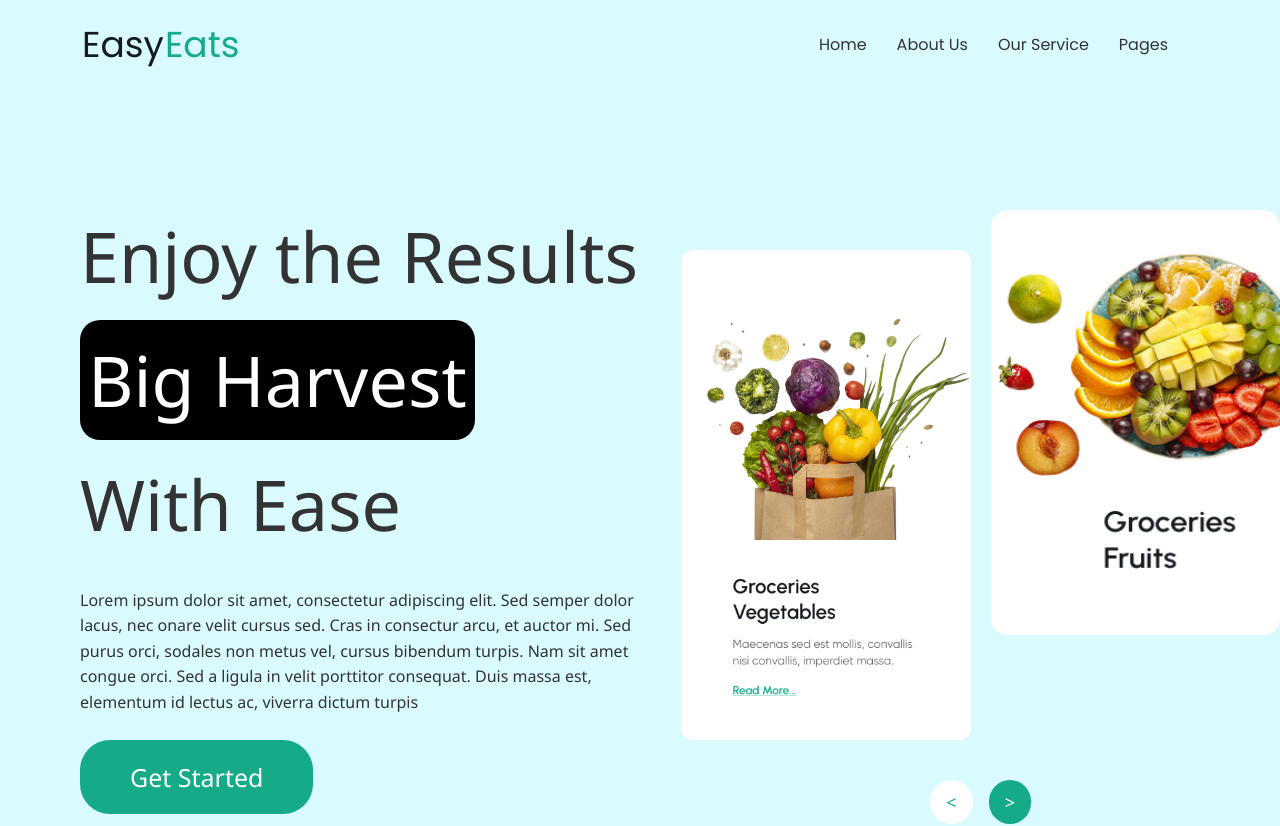
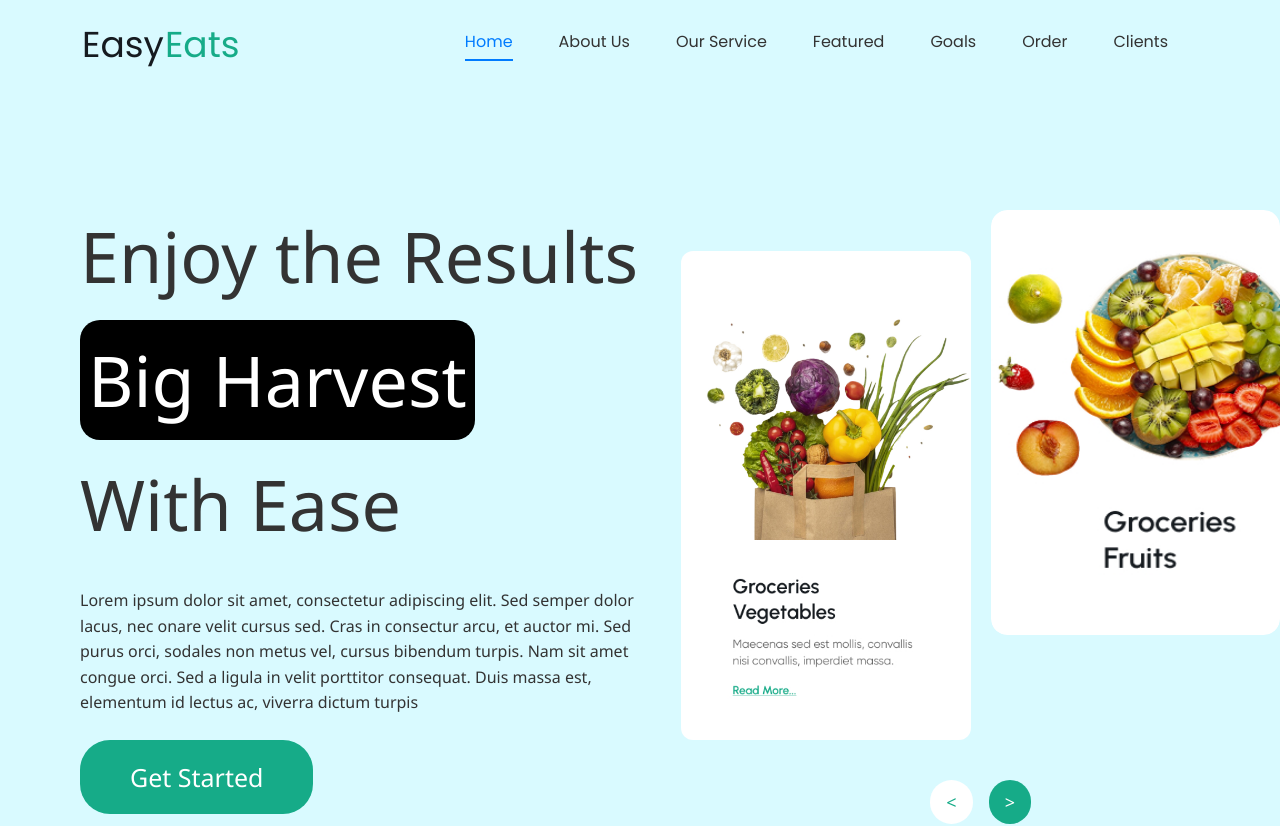
Before and after one commit to oladimejitaiwoodusote/grocery-landing-page, a React (Vite) app: page / in a window 1280 px wide. Shown: the top 826 px of the page. Built offline with nearby package versions, Linux system fonts and the light colour scheme.

Commit message:
Responsiveness fix v0

```diff
--- a/src/App.css
+++ b/src/App.css
@@ -2,6 +2,10 @@
   margin: 0;
   padding: 0;
   box-sizing: border-box;
+}
+
+.App_Container {
+  padding-top: 90px; /* Adjusted from 80px */
 }
 
 body {
--- a/src/components/AboutUs.tsx
+++ b/src/components/AboutUs.tsx
@@ -8,7 +8,7 @@ import frame2 from '../assets/Frame2.jpg'
 
 function AboutUs() {
   return (
-    <div className='AboutUs'>
+    <div className='AboutUs' id ="about">
         <div className='AboutUs_Left'>
             <div className='AboutUs_Left_Top'>
                 <span>Finest</span>
--- a/src/components/Clients.tsx
+++ b/src/components/Clients.tsx
@@ -6,7 +6,7 @@ import Client3 from '../assets/Client3.jpg'
 
 function Clients() {
   return (
-    <div className='Clients'>
+    <div className='Clients' id='clients'>
         <div className='Clients_Left'>
             <img src={Client1} alt="Client1"/>
             <img src={Client2} alt="Client2"/>
--- a/src/components/Featured.tsx
+++ b/src/components/Featured.tsx
@@ -8,7 +8,7 @@ import Featured4 from '../assets/Featured4.jpg'
 
 function Featured() {
   return (
-    <div className='Featured'>
+    <div className='Featured' id="featured">
         <div className='Featured_Left'>
             <span>Our</span>
             <span className='highlight-text'>Featured</span>
--- a/src/components/Goals.tsx
+++ b/src/components/Goals.tsx
@@ -9,7 +9,7 @@ import Goals3icon from '../assets/Goals3icon.jpg'
 
 function Goals() {
   return (
-    <div className='Goals'>
+    <div className='Goals' id="goals">
         <div className='Goals_Left'>
             <div className='Goals_Left_Top'>
                 <span><span className='highlight'>Goals</span> of Our</span>
--- a/src/components/Home.tsx
+++ b/src/components/Home.tsx
@@ -6,7 +6,7 @@ import frame from '../assets/frame.jpg'
 
 function Home() {
   return (
-    <div className="Home">
+    <div className="Home" id="home">
         <div className="Home_Left">
           <div className='Home_Left_Top'>
             <span>Enjoy the Results</span>
--- a/src/components/Navbar.tsx
+++ b/src/components/Navbar.tsx
@@ -1,28 +1,70 @@
 import "../styles/Navbar.css"
-import { useState } from "react"
+import { useEffect, useState } from "react"
 
+const sections = [
+  { id: "home", label: "Home" },
+  { id: "about", label: "About Us" },
+  { id: "services", label: "Our Service" },
+  { id: "featured", label: "Featured" },
+  { id: "goals", label: "Goals" },
+  { id: "order", label: "Order" },
+  { id: "clients", label: "Clients" },
+]
 
 function Navbar() {
+  const [activeSection, setActiveSection] = useState("home")
   const [isOpen, setIsOpen] = useState(false)
 
-  const toggleMenu = () => {
+  const handleToggle = () => {
     setIsOpen(!isOpen)
   }
+
+  useEffect(() => {
+    const handleScroll = () => {
+      for (const section of sections) {
+        const el = document.getElementById(section.id)
+        if (el) {
+          const rect = el.getBoundingClientRect()
+          if (rect.top <= 100 && rect.bottom >= 100) {
+            setActiveSection(section.id)
+            break
+          }
+        }
+      }
+    }
+
+    window.addEventListener("scroll", handleScroll)
+    return () => window.removeEventListener("scroll", handleScroll)
+  }, [])
+
+  const scrollToSection = (id: string) => {
+    const el = document.getElementById(id)
+    if (el) {
+      el.scrollIntoView({ behavior: "smooth" })
+    }
+  }
+
   return (
     <div className="Navbar">
-        <div className = "Navbar_left">
-            <span>Easy</span>
-            <span>Eats</span>
-        </div>
-        <div className = "Navbar_right">
-            <span>Home</span>
-            <span>About Us</span>
-            <span>Our Service</span>
-            <span>Pages</span>
-        </div>
+      <div className="Navbar_left">
+        <span>Easy</span>
+        <span>Eats</span>
+      </div>
 
-        <div className="Navbar_toggle" onClick={toggleMenu}>
+      <div className="Navbar_toggle" onClick={handleToggle}>
         ☰
+      </div>
+
+      <div className={`Navbar_right ${isOpen ? "open" : ""}`}>
+        {sections.map((section) => (
+          <span
+            key={section.id}
+            className={activeSection === section.id ? "active" : ""}
+            onClick={() => scrollToSection(section.id)}
+          >
+            {section.label}
+          </span>
+        ))}
       </div>
     </div>
   )
--- a/src/components/Order.tsx
+++ b/src/components/Order.tsx
@@ -6,7 +6,7 @@ import Order3 from '../assets/Order3.jpg'
 
 function Order() {
   return (
-    <div className='Order'>
+    <div className='Order'id='order'>
         <div className='Order_Top'>
             <span className='line1'>Order Today And</span>
             <span className='line2'>
--- a/src/components/Services.tsx
+++ b/src/components/Services.tsx
@@ -1,9 +1,8 @@
 import '../styles/Services.css'
-
 
 function Services() {
   return (
-    <div className='Services'>
+    <div className='Services' id="services">
         <div className='Services_Top'>
         <span>
             The <span className="highlight-text">Bulk</span> Services We
--- a/src/styles/Navbar.css
+++ b/src/styles/Navbar.css
@@ -1,11 +1,19 @@
 .Navbar {
+  position: fixed;
+  top: 0;
+  left: 0;
+  right: 0;
+  z-index: 1000;
+
   background-color: #D9FAFF;
   display: flex;
   justify-content: space-between;
   align-items: center;
   padding: 16px 32px;
   font-family: Poppins;
+
 }
+
 
 .Navbar_left {
     font-size: 36px;
@@ -28,8 +36,15 @@
 }
 
 .Navbar_right span {
+  margin-left: 1rem;
   cursor: pointer;
+  padding-bottom: 4px;
   transition: color 0.3s ease;
+}
+
+.Navbar_right span.active {
+  color: #007bff;
+  border-bottom: 2px solid #007bff;
 }
 
 .Navbar_right span:hover {
```
Lines whose indentation alone changed are shown as unchanged.
